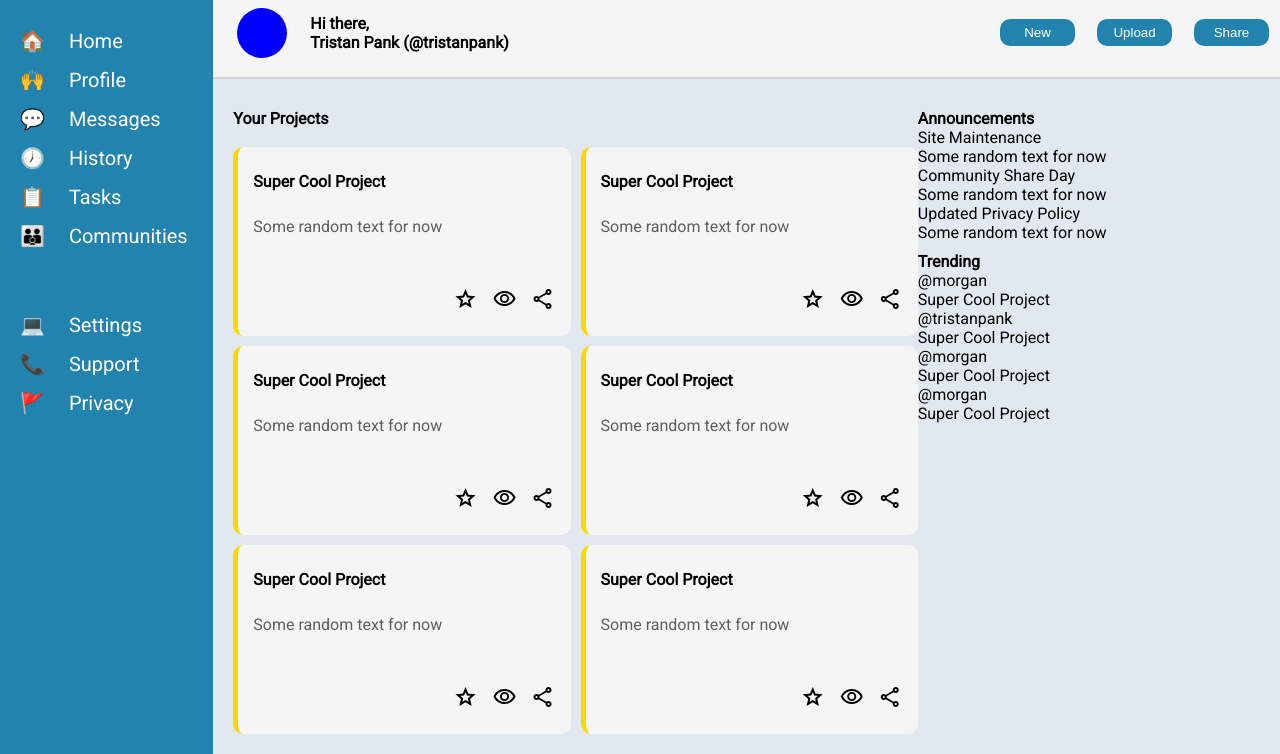
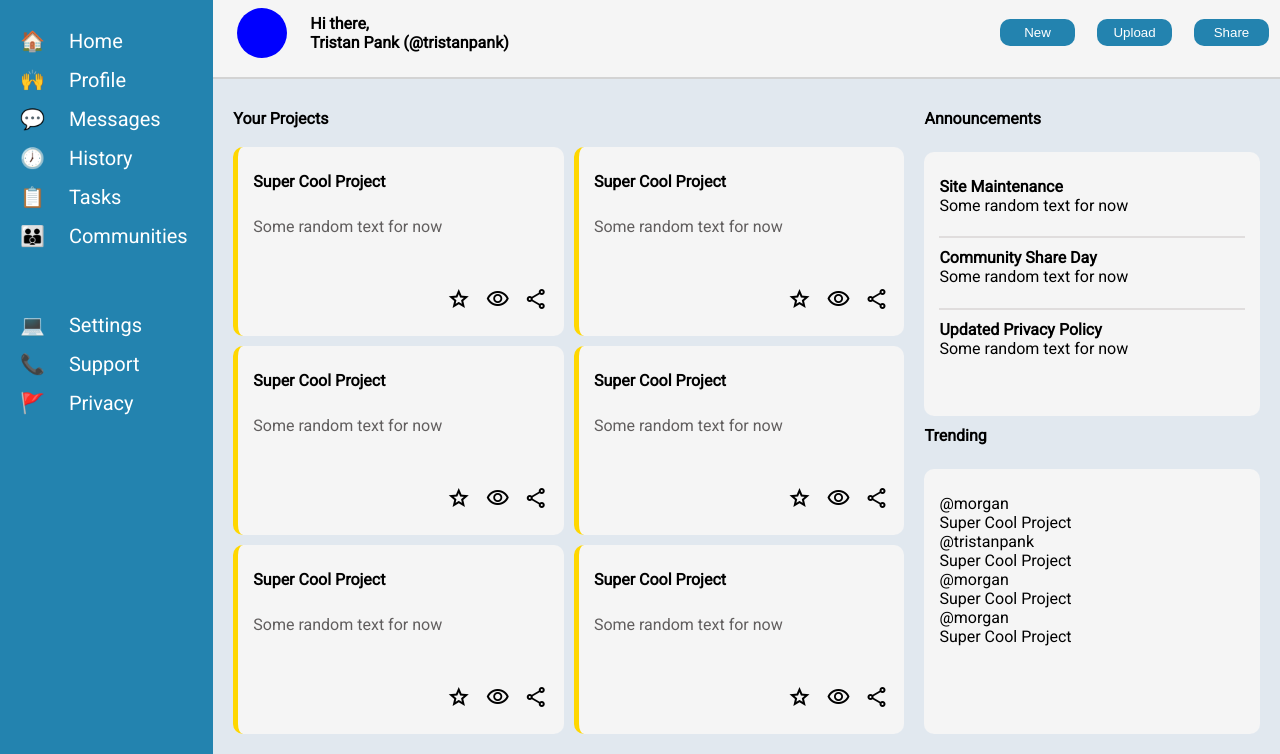
Before and after one commit to tristanpank/admin-dashboard, a plain HTML site: page index.html in a window 1280 px wide. Shown: the part 56-810 px from the top of the page. Drawn offline with nearby package versions, Linux system fonts and the light colour scheme.

Commit message:
CSS Annoucements Box

```diff
--- a/index.html
+++ b/index.html
@@ -141,7 +141,7 @@
                         <div class="box-header">Community Share Day</div>
                         <div class="box-text">Some random text for now</div>
                         <div class="box-header">Updated Privacy Policy</div>
-                        <div class="box-text">Some random text for now</div>
+                        <div class="box-text" id="final-box">Some random text for now</div>
                     </div>
                 </div>
                 <div class="content-header">Trending</div>
--- a/styles.css
+++ b/styles.css
@@ -130,12 +130,18 @@ body {
     display: grid;
     grid-template-columns: 2fr 1fr;
     padding: 20px;
+    gap: 20px;
 }
 
 .content-main {
     display: grid;
     grid-template: .2fr repeat(3, 1fr) / repeat(2, 1fr);
     gap: 10px;
+}
+
+.content-side {
+    display: grid;
+    grid-template-rows: .2fr 1fr .2fr 1fr;
 }
 
 .content-header {
@@ -167,3 +173,28 @@ body {
 .card .card-text {
     color: rgb(97, 94, 94);
 }
+
+.content-side-box {
+    background-color: whitesmoke;
+    border-radius: 10px;
+    padding: 25px 15px;
+}
+
+.box-content {
+    min-height: 100%;
+    display: grid;
+    grid-template-rows: repeat(3, 0.5fr 2fr);
+}
+
+.box-content .box-header {
+    font-weight: bold;
+}
+
+.box-content .box-text {
+    border-bottom: 2px solid rgb(224, 221, 221);
+    margin-bottom: 10px;
+}
+
+#final-box {
+    border: none;
+}
```
